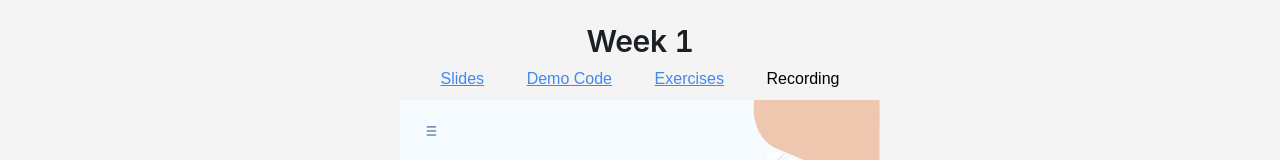
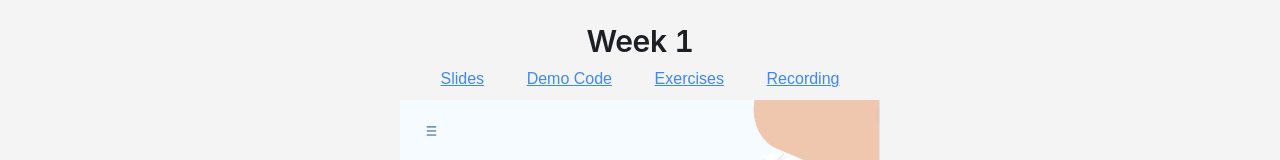
Before and after one commit to csesoc/learn, a Next.js app: page /opendev in a window 1280 px wide. Shown: the part 490-650 px from the top of the page. Built offline with nearby package versions, Linux system fonts and the light colour scheme.

Commit message:
added link to wk1 recording for open dev 23t3 (#246)

```diff
--- a/pages/opendev/index.tsx
+++ b/pages/opendev/index.tsx
@@ -99,7 +99,7 @@ const OpenDevTwo: NextPage = () => {
         <a href="https://www.canva.com/design/DAFhz2OFo8Y/InPtslQ6diPeqLV_AKynEw/edit?utm_content=DAFhz2OFo8Y&utm_campaign=designshare&utm_medium=link2&utm_source=sharebutton" target="_blank">Slides</a>
         <a href="https://codepen.io/Allynixtor/pen/GRPOYvX" target="_blank">Demo Code</a>
         <a href="https://github.com/CSESocEducation/Open-Dev/tree/main/23T3/workshop-1/exercises" target="_blank">Exercises</a>
-        <span>Recording</span>
+        <a href="https://youtu.be/3nOM16cMxJo" target="_blank">Recording</a>
       </LinksContainer>
       <a href="https://www.canva.com/design/DAFhz2OFo8Y/InPtslQ6diPeqLV_AKynEw/edit?utm_content=DAFhz2OFo8Y&utm_campaign=designshare&utm_medium=link2&utm_source=sharebutton" target="_blank">
         <Centerer>
```
